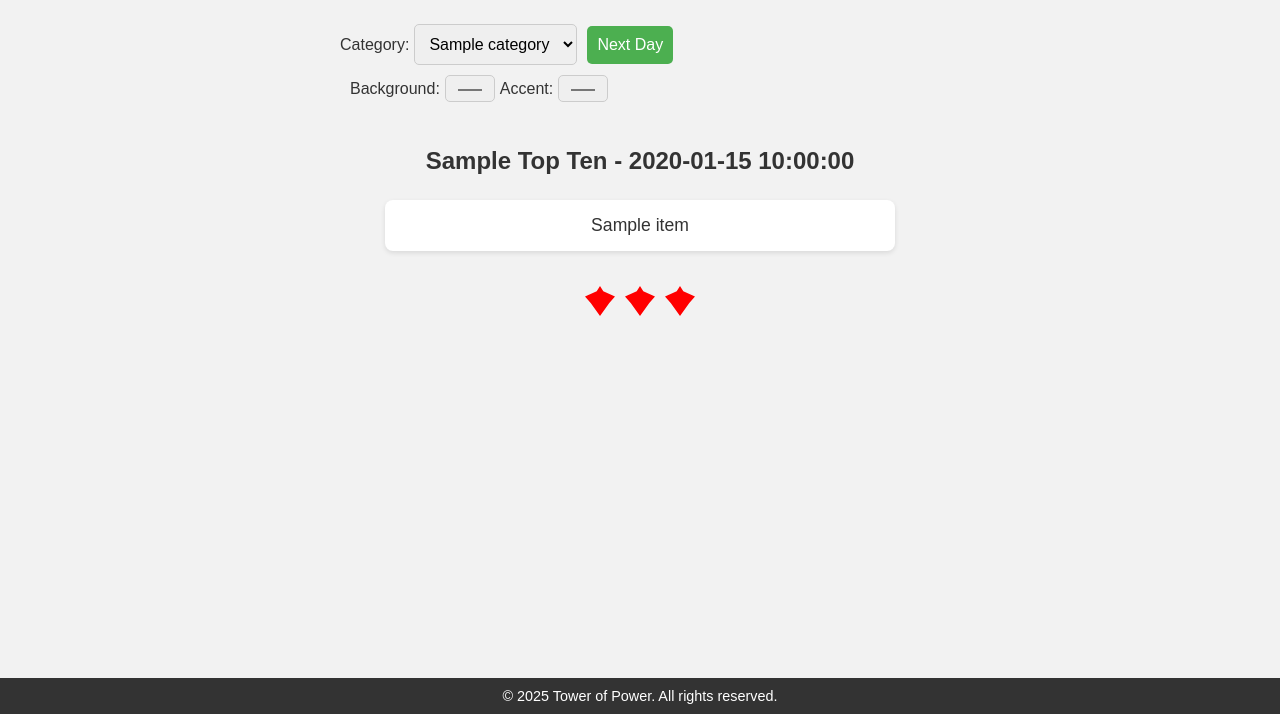
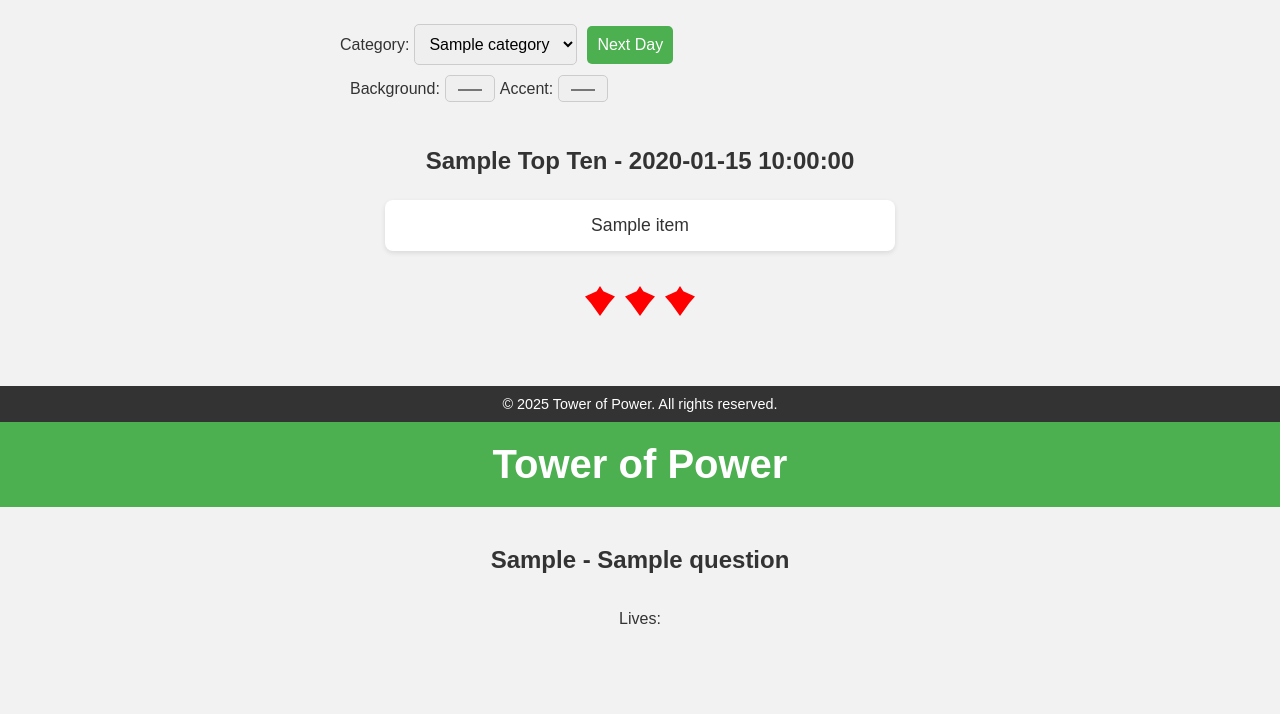
Before and after one commit to rhysfarrell3476-ship-it/towerofpower, a Flask app: template templates/index.html in a window 1280 px wide. Shown: the part 86-800 px from the top of the page. Run offline with Flask 3, Linux system fonts and the light colour scheme; the template is opened without the code that fills it: most values are stand-ins (such as "Sample title", 1, 10 or a date in 2020).

Commit message:
index.html

```diff
--- a/templates/index.html
+++ b/templates/index.html
@@ -185,3 +185,35 @@
     </script>
 </body>
 </html>
+<header>Tower of Power</header>
+<main>
+    <h2>{{ selected_category }} - {{ question }}</h2>
+
+    <p>Lives:
+        {% for i in range(lives) %}
+            <span style="color:red;">♥</span>
+        {% endfor %}
+    </p>
+
+    {% if not show_answers and lives > 0 %}
+        <form method="POST">
+            <input type="text" name="guess" placeholder="Enter your guess" required>
+            <input type="hidden" name="category" value="{{ selected_category }}">
+            <button type="submit">Submit Guess</button>
+        </form>
+    {% elif lives <= 0 and not show_answers %}
+        <p>You have no lives left!</p>
+        <form method="POST">
+            <input type="hidden" name="category" value="{{ selected_category }}">
+            <button type="submit" name="show_answers">Show Answers</button>
+        </form>
+    {% endif %}
+
+    {% if show_answers %}
+        <div class="tower">
+            {% for item in top_ten %}
+                <div class="tower-item">{{ item }}</div>
+            {% endfor %}
+        </div>
+    {% endif %}
+</main>
```
